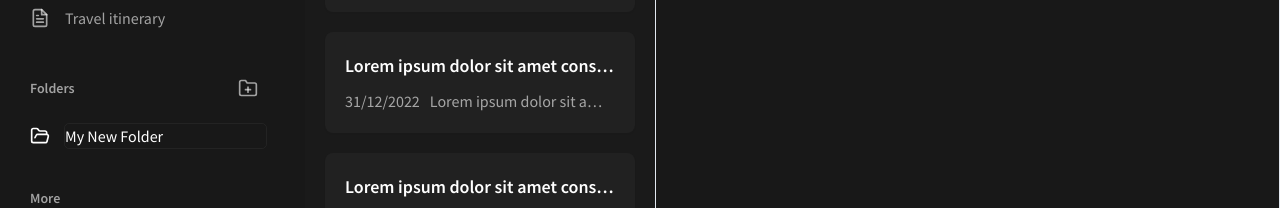
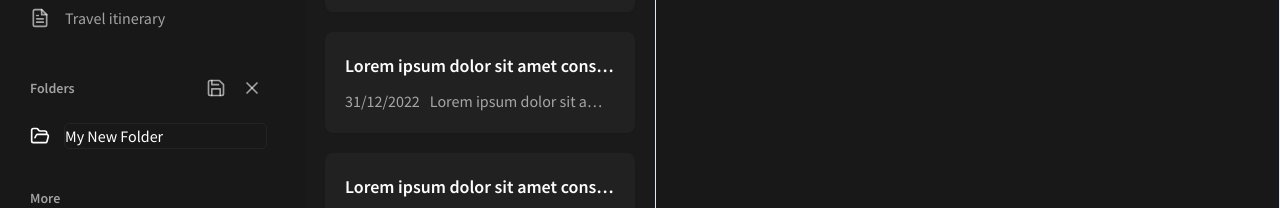
Before and after one commit to saefulbarkah/nowted-app, a Next.js app: page / in a window 1280 px wide. Both pictures are taken after a click on the button 248 px from the left and 391 px from the top of the page. Shown: the part 303-511 px from the top of the page. Built offline with nearby package versions, Linux system fonts and the light colour scheme.

Commit message:
add: uuid for making folder fix: folder menu

```diff
--- a/package.json
+++ b/package.json
@@ -33,6 +33,10 @@
     "tailwindcss": "3.3.2",
     "tailwindcss-animate": "^1.0.5",
     "typescript": "5.1.3",
+    "uuid": "^9.0.0",
     "zustand": "^4.3.8"
+  },
+  "devDependencies": {
+    "@types/uuid": "^9.0.1"
   }
 }
--- a/src/components/ui/Sidebar/FolderMenu.tsx
+++ b/src/components/ui/Sidebar/FolderMenu.tsx
@@ -1,26 +1,17 @@
 "use client";
 import { LuFolderOpen } from "react-icons/lu";
-import { FiEdit, FiFolderPlus, FiMenu, FiTrash } from "react-icons/fi";
+import { FiEdit, FiFolderPlus, FiSave, FiTrash, FiX } from "react-icons/fi";
 import Link from "next/link";
 import { Button } from "../button";
 import { useState } from "react";
 import { useFolder } from "@/store/store";
 import useValidateName from "@/hooks/useValidateName";
 import { useToast } from "../use-toast";
-import { ContextMenu } from "@radix-ui/react-context-menu";
-import {
-  ContextMenuContent,
-  ContextMenuItem,
-  ContextMenuShortcut,
-  ContextMenuTrigger,
-} from "../context-menu";
 import { CgOptions } from "react-icons/cg";
 import {
   DropdownMenu,
   DropdownMenuContent,
   DropdownMenuItem,
-  DropdownMenuLabel,
-  DropdownMenuSeparator,
   DropdownMenuTrigger,
 } from "../dropdown-menu";
 import { Tooltip, TooltipContent, TooltipProvider } from "../tooltip";
@@ -35,12 +26,15 @@ const FolderMenu: React.FC = () => {
   const { toast } = useToast();
 
   const handleAddFolder = () => {
-    if (isError)
-      return toast({
+    if (isError) {
+      toast({
         title: "Error",
         description: "Folder name is required",
         variant: "danger",
       });
+      return;
+    }
+
     setCreateFolder(false);
     setName("My New Folder");
     addFolder({ name: name });
@@ -66,19 +60,46 @@ const FolderMenu: React.FC = () => {
     );
   };
 
+  const RenderButtonCreateFolder = () => {
     return (
-    <div className="flex flex-col space-y-[8px]">
-      <div className="flex justify-between items-center px-[30px] inactive-text">
-        <p className="text-[14px] font-semibold">Folders</p>
+      <>
+        {createFolder ? (
+          <div className="flex">
             <Button
               size={"sm"}
               variant={"ghost"}
-          onClick={() => setCreateFolder(!createFolder)}
+              onClick={() => handleAddFolder}
+              className="px-2 py-2"
+            >
+              <FiSave className="text-[20px]" />
+            </Button>
+            <Button
+              size={"sm"}
+              variant={"ghost"}
+              onClick={() => setCreateFolder(false)}
+              className="px-2 py-2"
+            >
+              <FiX className="text-[20px]" />
+            </Button>
+          </div>
+        ) : (
+          <>
+            <Button
+              size={"sm"}
+              variant={"ghost"}
+              onClick={() => setCreateFolder(true)}
             >
               <FiFolderPlus className="text-[20px]" />
             </Button>
-      </div>
-      <div className="flex flex-col gap-[5px]">
+          </>
+        )}
+      </>
+    );
+  };
+
+  const RenderCreateFolder = () => {
+    return (
+      <>
         {createFolder && (
           <div className="flex items-center gap-[15px] px-[30px] py-[10px]">
             <div>
@@ -89,13 +110,19 @@ const FolderMenu: React.FC = () => {
               defaultValue={name}
               autoFocus
               onChange={(e) => setName(e.target.value)}
-              onBlur={() => handleAddFolder()}
               className={`bg-transparent outline outline-white/[5%] rounded w-auto ${
                 isError && "border border-red-500"
               }`}
             />
           </div>
         )}
+      </>
+    );
+  };
+
+  const RenderFolderLists = () => {
+    return (
+      <>
         {folders?.map((item, i) => (
           <div
             className="inactive-text hover:text-white hover:bg-white/[3%] px-[30px] transition rounded-md"
@@ -121,8 +148,15 @@ const FolderMenu: React.FC = () => {
                 </TooltipProvider>
               </Link>
               <DropdownMenu>
-                <DropdownMenuTrigger className="outline-none">
-                  <Button size={"sm"} variant={"ghost"}>
+                <DropdownMenuTrigger
+                  className="outline-none ring-0 border-none"
+                  asChild
+                >
+                  <Button
+                    size={"sm"}
+                    variant={"ghost"}
+                    className="ring-0 outline-none focus:ring-0 focus-visible:ring-0 focus-visible:ring-offset-0"
+                  >
                     <CgOptions className="text-[20px]" />
                   </Button>
                 </DropdownMenuTrigger>
@@ -145,6 +179,19 @@ const FolderMenu: React.FC = () => {
         {folders.length === 0 && createFolder === false && (
           <p className="px-[30px] text-center text-sm">Folder is empty</p>
         )}
+      </>
+    );
+  };
+
+  return (
+    <div className="flex flex-col space-y-[8px]">
+      <div className="flex justify-between items-center px-[30px] inactive-text">
+        <p className="text-[14px] font-semibold">Folders</p>
+        <RenderButtonCreateFolder />
+      </div>
+      <div className="flex flex-col gap-[5px]">
+        <RenderCreateFolder />
+        <RenderFolderLists />
       </div>
     </div>
   );
--- a/src/store/store.tsx
+++ b/src/store/store.tsx
@@ -1,5 +1,6 @@
 import { create } from "zustand";
 import { persist } from "zustand/middleware";
+import { v4 as uuid } from "uuid";
 
 export type folderType = {
   id?: string | number;
@@ -34,7 +35,7 @@ export const useFolder = create<folderStateType>()(
               folders: [
                 ...state.folders,
                 {
-                  id: 312313,
+                  id: uuid(),
                   name: uniqueName,
                 },
               ],
@@ -44,7 +45,7 @@ export const useFolder = create<folderStateType>()(
             folders: [
               ...state.folders,
               {
-                id: 312313,
+                id: uuid(),
                 name: data.name,
               },
             ],
```
Also changed, not shown: 1 other file (tests, documents, lock files or other folders). Lines whose indentation alone changed are shown as unchanged.
